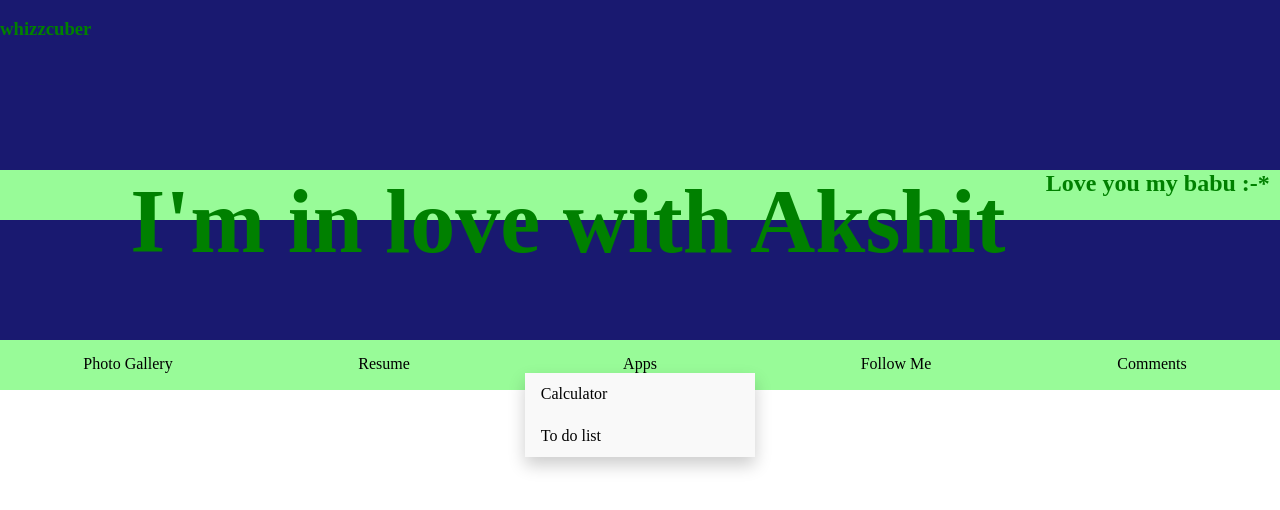
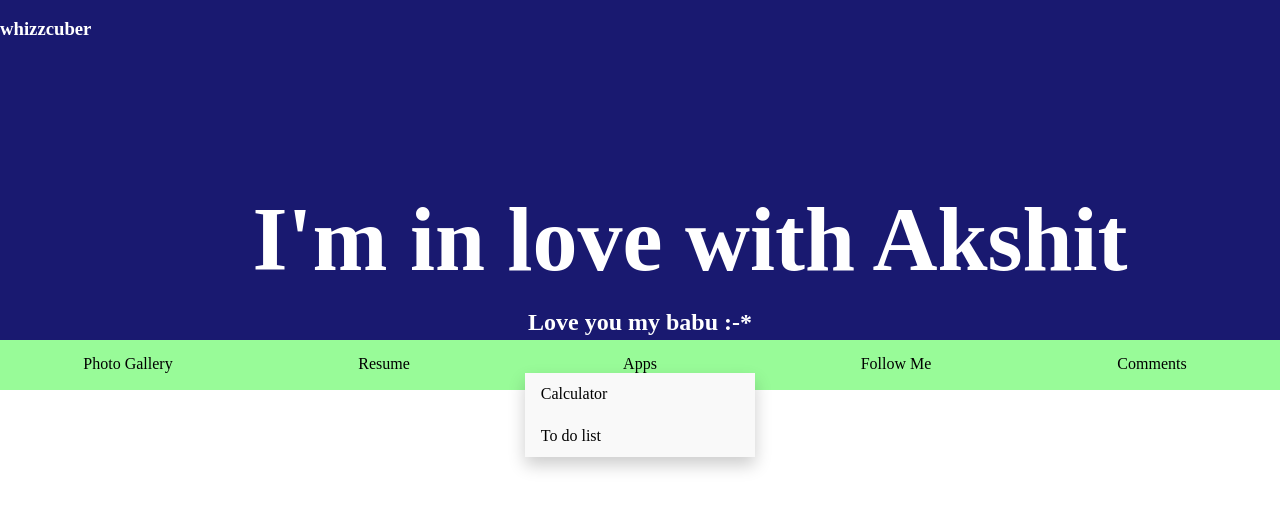
Before and after one commit to whizzcuber/Elixir, a plain HTML site: page index.html in a window 1280 px wide. Drawn offline with Linux system fonts and the light colour scheme.

Commit message:
Update index.html

```diff
--- a/index.html
+++ b/index.html
@@ -12,7 +12,7 @@
     height: 170px;
     width: 100%;
     background-color: #191970;
-    color:green;
+    color:white;
   }
   h1{
     font-size: 90px;
@@ -58,10 +58,8 @@
       <br><h3>whizzcuber</h3>
     </div>
     <div class="logo">
-      <ul>
         <br><h1 align = "center">I'm in love with Akshit</h1>
         <br><h2 align="center">Love you my babu :-*</h2>
-      </ul>
     </div>
     <div class="flexbox">
       <ul>
```
